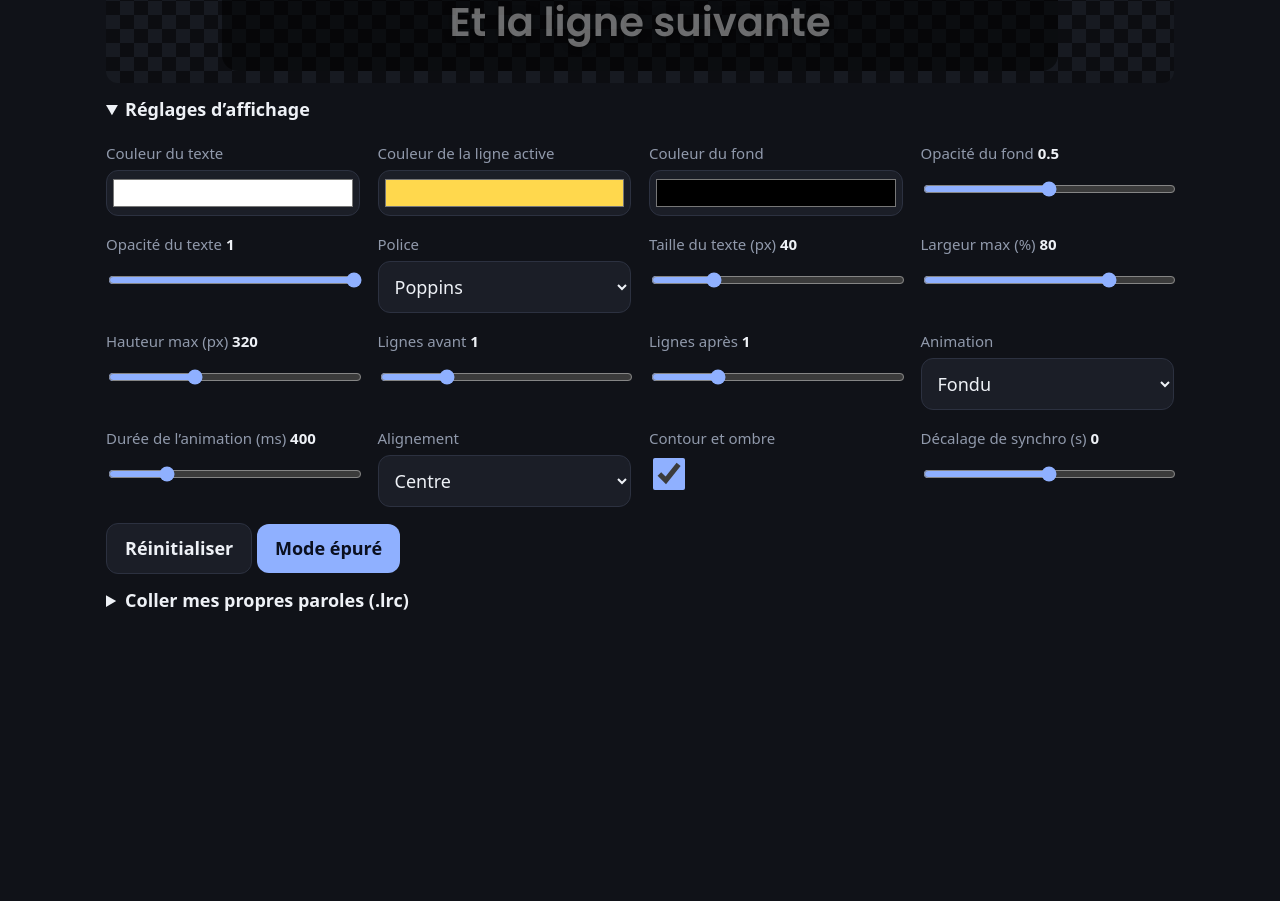
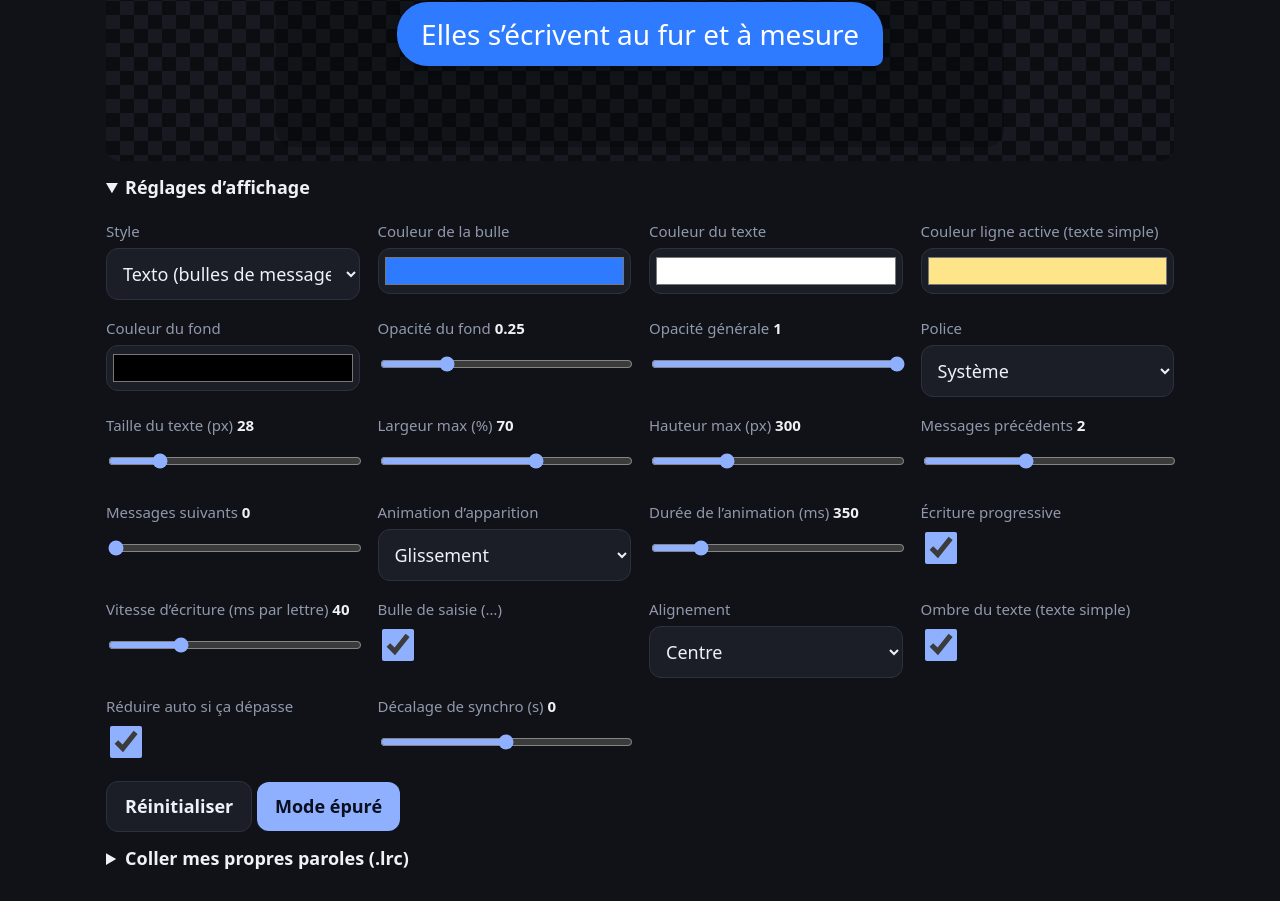
Before and after one commit to aviaslohan-maker/Show-the-lyrics-, a plain HTML site: page index.html in a window 1280 px wide. Shown: the part 710-1611 px from the top of the page. Before the commit the page ends 1353 px from the top, so only its background shows below. Drawn offline with Linux system fonts and the light colour scheme.

Commit message:
Add files via upload

```diff
--- a/index.html
+++ b/index.html
@@ -5,7 +5,7 @@
 <meta name="viewport" content="width=device-width, initial-scale=1">
 <title>Paroles VR</title>
 <link rel="preconnect" href="https://fonts.googleapis.com">
-<link href="https://fonts.googleapis.com/css2?family=Bebas+Neue&family=Pacifico&family=Poppins:wght@600&family=Roboto+Mono:wght@500&display=swap" rel="stylesheet">
+<link href="https://fonts.googleapis.com/css2?family=Bebas+Neue&family=Pacifico&family=Poppins:wght@500&family=Roboto+Mono:wght@500&display=swap" rel="stylesheet">
 <style>
 :root{--bg:#101218;--card:#1b1e27;--ln:#2c3140;--fg:#eef1f6;--mut:#9099ab;--acc:#8fb0ff;color-scheme:dark}
 *{box-sizing:border-box}
@@ -18,18 +18,28 @@ button.sec{background:var(--card);color:var(--fg);border:1px solid var(--ln)}
 .vid{aspect-ratio:16/9;max-width:640px;margin:12px auto 0;background:#000;border-radius:12px;overflow:hidden}
 .vid iframe{width:100%;height:100%;border:0}
 #msg{color:var(--mut);font-size:15px;margin:10px 0;min-height:1.4em}
-.stage{min-height:220px;border-radius:12px;display:flex;align-items:center;justify-content:center;padding:12px;background:repeating-conic-gradient(#171a21 0 25%,#0c0d11 0 50%) 0 0/28px 28px}
-#lyr{width:var(--w);max-height:var(--h);overflow:hidden;display:flex;flex-direction:column;justify-content:center;gap:.35em;padding:.6em 1em;border-radius:16px;font-size:var(--fs);font-family:var(--ff);text-align:var(--al);background:var(--bgc)}
-.line{width:fit-content;max-width:100%;align-self:var(--as);color:var(--ct);opacity:calc(var(--ot)*.4);text-shadow:var(--sh);line-height:1.25;overflow-wrap:anywhere}
-.line.cur{color:var(--ca);opacity:var(--ot)}
+.stage{height:calc(var(--h,300px) + 28px);min-height:160px;border-radius:14px;display:flex;justify-content:center;align-items:center;padding:14px;background:repeating-conic-gradient(#171a21 0 25%,#0c0d11 0 50%) 0 0/28px 28px}
+.stage[data-m=b]{align-items:flex-end}
+#lyr{width:var(--w);max-height:100%;overflow:hidden;padding:.5em .7em;border-radius:18px;font-size:calc(var(--fs)*var(--k,1));font-family:var(--ff);background:var(--bgc)}
+#in{display:flex;flex-direction:column;gap:.4em;text-align:var(--al)}
+.line{width:fit-content;max-width:100%;align-self:var(--as);line-height:1.3;font-weight:500;overflow-wrap:anywhere}
+.txt .line{color:var(--ct);text-shadow:var(--sh)}
+.txt .line.cur{color:var(--ca)}
+.bub{background:var(--cb);color:var(--ct);padding:.5em .85em;border-radius:1.1em;max-width:min(100%,22em);box-shadow:0 2px 10px rgba(0,0,0,.25)}
+#lyr[data-al=left] .bub.cur{border-bottom-left-radius:.3em}
+#lyr:not([data-al=left]) .bub.cur{border-bottom-right-radius:.3em}
 .cur.fade{animation:fade var(--ad) ease both}
-.cur.slide{animation:slide var(--ad) ease-out both}
+.cur.slide{animation:slide var(--ad) cubic-bezier(.2,.9,.3,1) both}
 .cur.zoom{animation:zoom var(--ad) cubic-bezier(.2,1.4,.4,1) both}
-.cur.kar{color:transparent;text-shadow:none;background:linear-gradient(90deg,var(--ca) 50%,var(--ct) 50%) 100% 0/200% 100%;-webkit-background-clip:text;background-clip:text;animation:kar var(--kd) linear forwards}
 @keyframes fade{from{opacity:0}}
-@keyframes slide{from{transform:translateY(45%);opacity:0}}
-@keyframes zoom{from{transform:scale(.6);opacity:0}}
-@keyframes kar{to{background-position:0 0}}
+@keyframes slide{from{transform:translateY(60%);opacity:0}}
+@keyframes zoom{from{transform:scale(.7);opacity:0}}
+.ch{animation:show .01s both}
+@keyframes show{from{opacity:0}}
+.dots{display:flex;gap:.3em;padding:.75em .9em;animation:fade .3s ease both}
+.dots i{width:.5em;height:.5em;border-radius:50%;background:var(--ct);animation:bob 1s infinite}
+.dots i:nth-child(2){animation-delay:.15s}.dots i:nth-child(3){animation-delay:.3s}
+@keyframes bob{0%,60%,100%{transform:none}30%{transform:translateY(-.3em)}}
 summary{cursor:pointer;padding:14px 0;font-weight:600}
 .set{display:grid;grid-template-columns:repeat(auto-fit,minmax(250px,1fr));gap:18px;margin:6px 0 16px}
 label span{display:block;color:var(--mut);font-size:15px;margin-bottom:6px}
@@ -39,11 +49,11 @@ label b{color:var(--fg)}
 .set input[type=checkbox]{width:32px;height:32px;accent-color:var(--acc)}
 .set select{width:100%}
 textarea{width:100%;height:160px;margin-bottom:8px}
-#back{display:none;position:fixed;right:12px;top:12px}
+#back{display:none;position:fixed;right:12px;top:12px;z-index:5}
 .clean .tools{display:none}
 .clean .vid{max-width:340px}
 .clean #back{display:block}
-@media (prefers-reduced-motion:reduce){.cur{animation:none!important}}
+@media (prefers-reduced-motion:reduce){.cur,.ch{animation:none!important}}
 </style>
 </head>
 <body>
@@ -56,7 +66,7 @@ textarea{width:100%;height:160px;margin-bottom:8px}
   <div class="bar"><input id="ar" type="text" placeholder="Artiste"><input id="ti" type="text" placeholder="Titre"><button id="se" class="sec">Chercher les paroles</button></div>
 </div>
 <p id="msg">Colle un lien YouTube et appuie sur Lancer. L’aperçu ci-dessous suit tes réglages.</p>
-<div class="stage"><div id="lyr"></div></div>
+<div class="stage"><div id="lyr"><div id="in"></div></div></div>
 <div class="tools">
   <details open><summary>Réglages d’affichage</summary>
     <div id="set" class="set"></div>
@@ -70,30 +80,36 @@ textarea{width:100%;height:160px;margin-bottom:8px}
 
 <script>
 const $=s=>document.querySelector(s);
-const ST={"Poppins":"Poppins,sans-serif","Bebas Neue":"'Bebas Neue',Impact,sans-serif","Pacifico":"Pacifico,cursive","Roboto Mono":"'Roboto Mono',monospace","Georgia":"Georgia,serif","Système":"system-ui,sans-serif"};
+const ST={"Système":"system-ui,-apple-system,sans-serif","Poppins":"Poppins,sans-serif","Bebas Neue":"'Bebas Neue',Impact,sans-serif","Pacifico":"Pacifico,cursive","Roboto Mono":"'Roboto Mono',monospace","Georgia":"Georgia,serif"};
 const AS={left:"flex-start",center:"center",right:"flex-end"};
 const C=[
+["Style","mode","select","bulle",[["bulle","Texto (bulles de message)"],["texte","Texte simple"]]],
+["Couleur de la bulle","cBub","color","#2f7bff"],
 ["Couleur du texte","cText","color","#ffffff"],
-["Couleur de la ligne active","cAct","color","#ffd84d"],
+["Couleur ligne active (texte simple)","cAct","color","#ffe58a"],
 ["Couleur du fond","cBg","color","#000000"],
-["Opacité du fond","oBg","range",0.5,0,1,0.05],
-["Opacité du texte","oTxt","range",1,0.1,1,0.05],
-["Police","font","select","Poppins",Object.keys(ST).map(k=>[k,k])],
-["Taille du texte (px)","fs","range",40,16,120,1],
-["Largeur max (%)","w","range",80,20,100,1],
-["Hauteur max (px)","h","range",320,80,800,10],
-["Lignes avant","bef","range",1,0,4,1],
-["Lignes après","aft","range",1,0,4,1],
-["Animation","anim","select","fade",[["none","Aucune"],["fade","Fondu"],["slide","Glissement"],["zoom","Zoom"],["kar","Karaoké"]]],
-["Durée de l’animation (ms)","ad","range",400,100,1500,50],
+["Opacité du fond","oBg","range",0.25,0,1,0.05],
+["Opacité générale","oTxt","range",1,0.1,1,0.05],
+["Police","font","select","Système",Object.keys(ST).map(k=>[k,k])],
+["Taille du texte (px)","fs","range",28,14,90,1],
+["Largeur max (%)","w","range",70,20,100,1],
+["Hauteur max (px)","h","range",300,100,800,10],
+["Messages précédents","bef","range",2,0,5,1],
+["Messages suivants","aft","range",0,0,4,1],
+["Animation d’apparition","anim","select","slide",[["none","Aucune"],["fade","Fondu"],["slide","Glissement"],["zoom","Zoom"]]],
+["Durée de l’animation (ms)","ad","range",350,100,1500,50],
+["Écriture progressive","type","check",true],
+["Vitesse d’écriture (ms par lettre)","ts","range",40,10,120,5],
+["Bulle de saisie (…)","dots","check",true],
 ["Alignement","al","select","center",[["left","Gauche"],["center","Centre"],["right","Droite"]]],
-["Contour et ombre","sh","check",true],
+["Ombre du texte (texte simple)","sh","check",true],
+["Réduire auto si ça dépasse","fit","check",true],
 ["Décalage de synchro (s)","off","range",0,-10,10,0.1]
 ];
-const DEMO=[{t:0,s:"Ligne précédente"},{t:3,s:"Voici la ligne en cours"},{t:6,s:"Et la ligne suivante"}];
+const DEMO=[{t:0,s:"Voici un aperçu de tes paroles"},{t:3.5,s:"Elles s’écrivent au fur et à mesure"},{t:7,s:"Et changent de bulle à chaque ligne"}];
 let S={};C.forEach(c=>S[c[1]]=c[3]);
-try{Object.assign(S,JSON.parse(localStorage.getItem("lyr")||"{}"))}catch(e){}
-const save=()=>{try{localStorage.setItem("lyr",JSON.stringify(S))}catch(e){}};
+try{Object.assign(S,JSON.parse(localStorage.getItem("lyr2")||"{}"))}catch(e){}
+const save=()=>{try{localStorage.setItem("lyr2",JSON.stringify(S))}catch(e){}};
 
 $("#set").innerHTML=C.map(c=>{const k=c[1],t=c[2];let i;
   if(t==="select")i=`<select data-k="${k}">${c[4].map(o=>`<option value="${o[0]}">${o[1]}</option>`).join("")}</select>`;
@@ -106,24 +122,32 @@ $("#set").addEventListener("input",e=>{const k=e.target.dataset.k;if(!k)return;
   const t=e.target.type;S[k]=t==="checkbox"?e.target.checked:t==="range"?+e.target.value:e.target.value;save();apply()});
 
 function rgba(h,a){const n=parseInt(h.slice(1),16);return `rgba(${n>>16},${(n>>8)&255},${n&255},${a})`}
-function apply(){const s=$("#lyr").style,p=(k,v)=>s.setProperty(k,v);
-  p("--w",S.w+"%");p("--h",S.h+"px");p("--fs",S.fs+"px");p("--ff",ST[S.font]||ST.Poppins);p("--al",S.al);p("--as",AS[S.al]);
-  p("--bgc",rgba(S.cBg,S.oBg));p("--ct",S.cText);p("--ca",S.cAct);p("--ot",S.oTxt);p("--ad",S.ad+"ms");
-  p("--sh",S.sh?"0 0 8px #000,0 2px 4px #000":"none");
+function apply(){const st=$(".stage"),s=st.style,p=(k,v)=>s.setProperty(k,v),bub=S.mode==="bulle";
+  p("--w",S.w+"%");p("--h",S.h+"px");p("--fs",S.fs+"px");p("--ff",ST[S.font]||ST["Système"]);p("--al",S.al);p("--as",AS[S.al]);
+  p("--bgc",rgba(S.cBg,S.oBg));p("--cb",S.cBub);p("--ct",S.cText);p("--ca",S.cAct);p("--ad",S.ad+"ms");
+  p("--sh",!bub&&S.sh?"0 0 8px #000,0 2px 4px #000":"none");
+  st.dataset.m=bub?"b":"t";$("#lyr").dataset.al=S.al;$("#in").className=bub?"":"txt";
   document.querySelectorAll("[data-k]").forEach(e=>{const k=e.dataset.k;
     if(e.type==="checkbox")e.checked=S[k];else e.value=S[k];
     const v=document.querySelector(`[data-v="${k}"]`);if(v&&e.type==="range")v.textContent=S[k]});
   render()}
 
 const esc=s=>s.replace(/[&<>]/g,c=>({"&":"&amp;","<":"&lt;",">":"&gt;"}[c]));
-let P=null,apiReady=false,pr=false,vid=null,created=null,autoFor=null,lines=[],idx=-2;
+let P=null,apiReady=false,pr=false,vid=null,created=null,autoFor=null,lines=[],idx=-2,di=0;
 
-function render(){const demo=!lines.length,L=demo?DEMO:lines,i=demo?1:idx;
-  const a=Math.max(0,i-S.bef),b=Math.min(L.length-1,i+S.aft);let h="";
-  for(let k=a;k<=b;k++){const c=k===i;
-    const kd=c?Math.min(12,Math.max(.5,((L[k+1]?L[k+1].t:L[k].t+4)-L[k].t)*.9)):0;
-    h+=`<div class="line${c?" cur "+S.anim:""}"${c?` style="--kd:${kd}s"`:""}>${esc(L[k].s)}</div>`}
-  $("#lyr").innerHTML=h}
+function fit(){const b=$("#lyr");b.style.setProperty("--k",1);if(!S.fit)return;
+  let k=1;while(b.scrollHeight>b.clientHeight+1&&k>.35){k-=.05;b.style.setProperty("--k",k.toFixed(2))}}
+
+function render(){const demo=!lines.length,L=demo?DEMO:lines,i=demo?di:idx,bub=S.mode==="bulle";
+  const a=Math.max(0,i-S.bef),b=Math.min(L.length-1,i+S.aft);let h="",td=.3;
+  for(let k=a;k<=b;k++){const c=k===i,op=(Math.max(.25,1-Math.abs(k-i)*.28)*S.oTxt).toFixed(2);let inner=esc(L[k].s);
+    if(c&&S.type){const kd=Math.max(.6,(L[k+1]?L[k+1].t:L[k].t+4)-L[k].t),ch=[...L[k].s],
+      st=Math.min(S.ts/1000,kd*.7/Math.max(ch.length,1));
+      inner=ch.map((x,n)=>`<span class="ch" style="animation-delay:${(.12+n*st).toFixed(2)}s">${esc(x)}</span>`).join("");td=.12+ch.length*st}
+    h+=`<div class="line${bub?" bub":""}${c?" cur "+S.anim:""}" style="opacity:${op}">${inner}</div>`}
+  if(bub&&S.dots&&!S.aft&&i<L.length-1)h+=`<div class="line bub dots" style="opacity:${(.7*S.oTxt).toFixed(2)};animation-delay:${(td+.3).toFixed(2)}s"><i></i><i></i><i></i></div>`;
+  $("#in").innerHTML=h;fit()}
+setInterval(()=>{if(!lines.length){di=(di+1)%DEMO.length;render()}},3500);
 
 function parseLRC(s){const out=[];
   for(const l of s.split(/\r?\n/)){const m=[...l.matchAll(/\[(\d+):(\d+(?:[.:]\d+)?)\]/g)];if(!m.length)continue;
```
